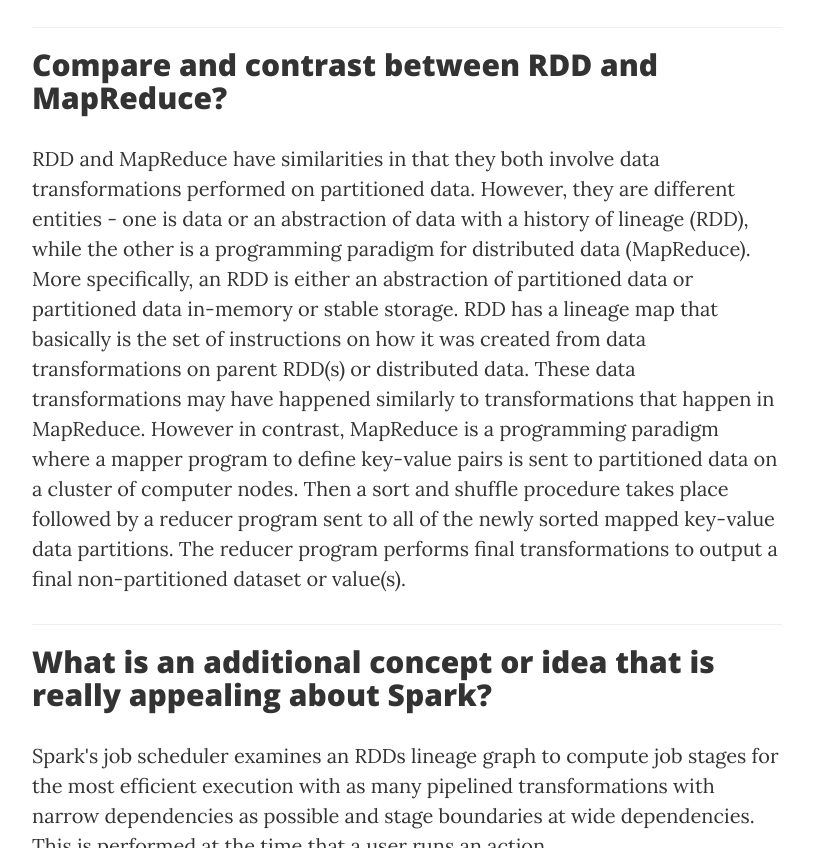
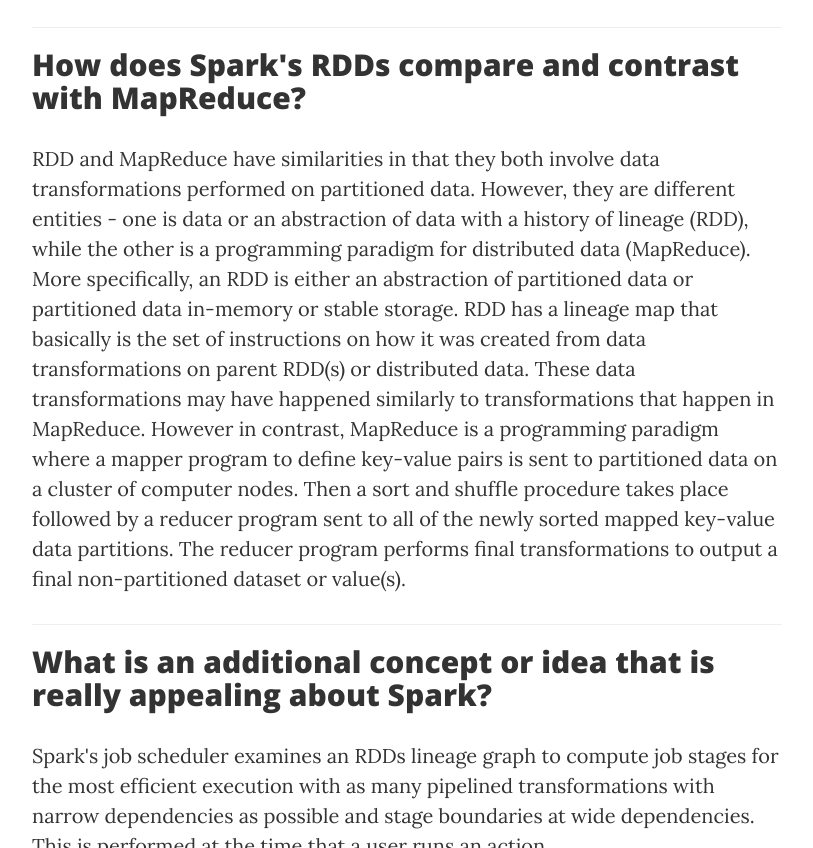
Before and after one commit to NTBlok/spark-intro-blog, a website: page index.html in a window 1280 px wide. Shown: the part 1472-2320 px from the top of the page, without its empty margins (233-1046 px from the left). Drawn offline with nearby package versions, Linux system fonts and the light colour scheme.

Commit message:
Edited initial commit

```diff
--- a/index.html
+++ b/index.html
@@ -114,7 +114,7 @@
 
                       <div>
                                 <h2 class="post-title">
-                                 Compare and contrast between RDD and MapReduce?
+                                 How does Spark's RDDs compare and contrast with MapReduce?
                                 </h2>
                                 <p class="post-meta">
                                 RDD and MapReduce have similarities in that they both involve data transformations performed on partitioned data.  However, they are different entities - one is data or an abstraction of data with a history of lineage (RDD), while the other is a programming paradigm for distributed data (MapReduce).  More specifically, an RDD is either an abstraction of partitioned data or partitioned data in-memory or stable storage.  RDD has a lineage map that basically is the set of instructions on how it was created from data transformations on parent RDD(s) or distributed data.  These data transformations may have happened similarly to transformations that happen in MapReduce. However in contrast, MapReduce is a programming paradigm where a mapper program to define key-value pairs is sent to partitioned data on a cluster of computer nodes.  Then a sort and shuffle procedure takes place followed by a reducer program sent to all of the newly sorted mapped key-value data partitions.  The reducer program performs final transformations to output a final non-partitioned dataset or value(s).
```
